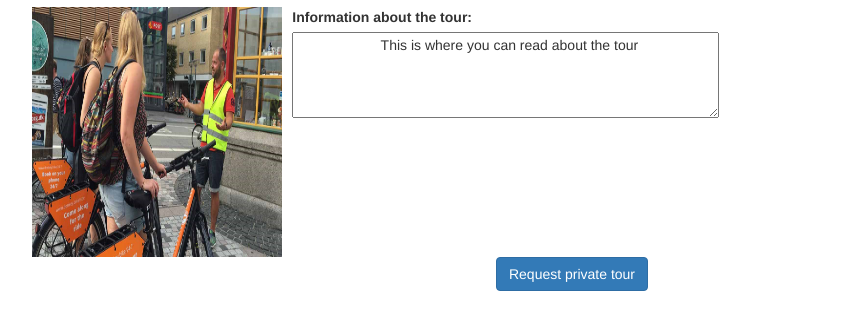
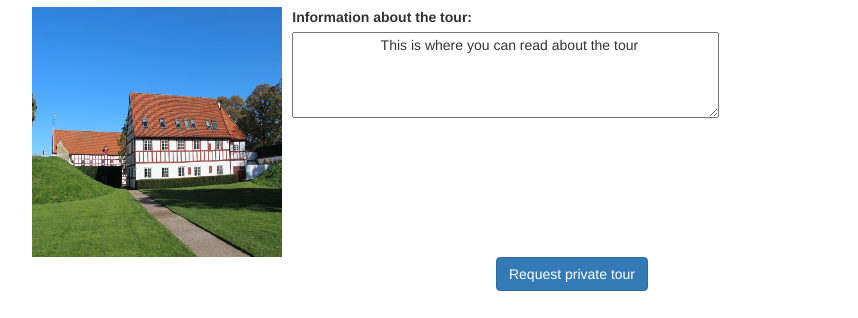
Before and after one commit to ida715e20/ida715e20, a plain HTML site: page index.html in a window 1280 px wide. Shown: the part 482-800 px from the top of the page, without its empty margins (68-926 px from the left). Drawn offline with nearby package versions, Linux system fonts and the light colour scheme.

Commit message:
Update index.html

```diff
--- a/index.html
+++ b/index.html
@@ -47,7 +47,7 @@
       <div class="card mb-3" style="max-width: 540px;">
         <div class="row no-gutters">
           <div class="col-md-4">
-            <img src="img/byvandring.jpg" class="card-img" alt="..." width="250" height="250" style="margin-left: 100px;">
+            <img src="img/Aalborg_slot.jpg" class="card-img" alt="..." width="250" height="250" style="margin-left: 100px;">
           </div>
           <div class="col-md-8">
             <div class="card-body">
```
